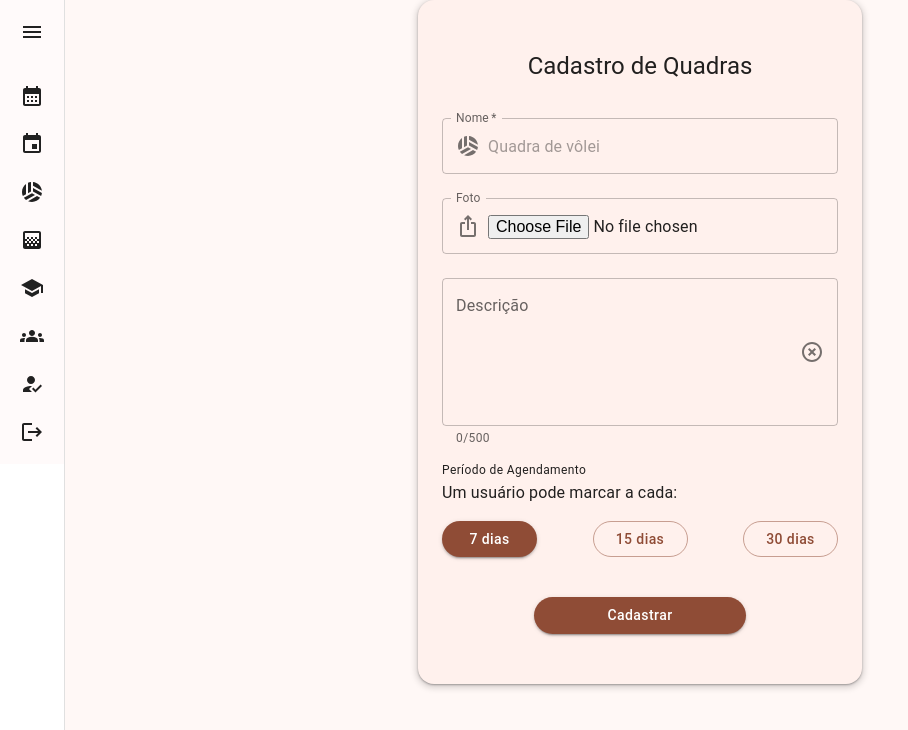
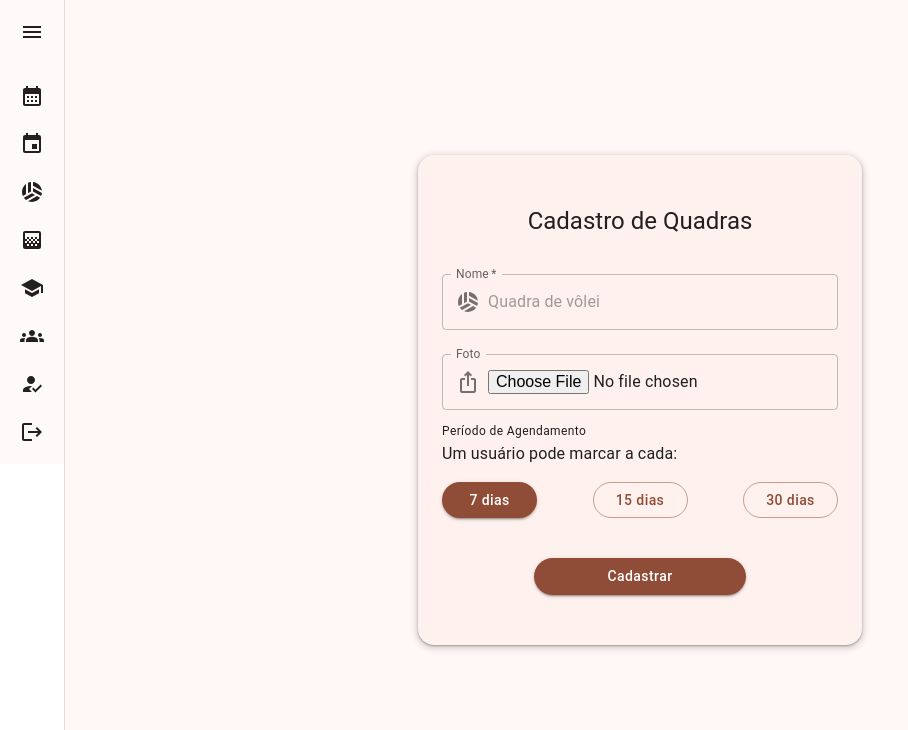
Before and after one commit to Engenharia-de-software-Gp05/Fronted-Complexo-Esportivo-UFCG, a React (Create React App) app: page /register-court in a window 1280 px wide. Shown: the top 730 px of the page, without its empty margins (0-908 px from the left). Built offline with nearby package versions, Linux system fonts and the light colour scheme; what @devexpress/dx-react-scheduler-material-ui would draw is missing.

Commit message:
fix: description and centering

```diff
--- a/package.json
+++ b/package.json
@@ -12,7 +12,7 @@
     "@devexpress/dx-react-scheduler-material-ui": "^4.0.8",
     "@emotion/react": "^11.11.4",
     "@emotion/styled": "^11.11.0",
-    "@mui/icons-material": "^5.15.14",
+    "@mui/icons-material": "^5.15.15",
     "@mui/material": "^5.15.11",
     "@mui/x-date-pickers": "^5.0.15",
     "@testing-library/jest-dom": "^5.17.0",
--- a/src/pages/court/registerCourt.js
+++ b/src/pages/court/registerCourt.js
@@ -1,17 +1,22 @@
-import React, { useState } from 'react';
-import { Box, Container, CssBaseline, TextField, Typography } from '@mui/material';
-import InputAdornment from '@mui/material/InputAdornment';
-import SportsVolleyballIcon from '@mui/icons-material/SportsVolleyball';
-import IosShareIcon from '@mui/icons-material/IosShare';
-import HighlightOffIcon from '@mui/icons-material/HighlightOff';
-import ThreeButtons from '../../components/threeButtons';
-import ButtonRegister from '../../components/buttonRegister';
+import React, { useState } from "react";
+import {
+  Box,
+  Container,
+  CssBaseline,
+  TextField,
+  Typography,
+} from "@mui/material";
+import InputAdornment from "@mui/material/InputAdornment";
+import SportsVolleyballIcon from "@mui/icons-material/SportsVolleyball";
+import IosShareIcon from "@mui/icons-material/IosShare";
+import ThreeButtons from "../../components/threeButtons";
+import ButtonRegister from "../../components/buttonRegister";
 
 export default function CadastrarQuadra() {
-  const [fullName, setFullName] = useState('');
+  const [fullName, setFullName] = useState("");
   const [photo, setPhoto] = useState(null);
-  const [description, setDescription] = useState('');
-  const [reserveDay, setReserveDay] = useState('');
+  const [description, setDescription] = useState("");
+  const [reserveDay, setReserveDay] = useState("");
 
   const handleChangeDescription = (event) => {
     const newtext = event.target.value;
@@ -31,15 +36,23 @@ export default function CadastrarQuadra() {
       fullName,
       photo,
       description,
-      reserveDay
+      reserveDay,
     });
   };
 
   return (
+    <Box
+      sx={{
+        display: "flex",
+        justifyContent: "center",
+        alignItems: "center",
+        height: "100vh",
+      }}
+    >
       <Container component="section" maxWidth="xs">
         <CssBaseline />
-      <Box sx={{ marginBottom: '20px', display: 'flex', justifyContent: 'center' }}>
-        <Typography variant='h5'>Cadastro de Quadras</Typography>
+        <Box sx={{ marginBottom: "20px", textAlign: "center" }}>
+          <Typography variant="h5">Cadastro de Quadras</Typography>
         </Box>
 
         <form onSubmit={handleSubmit}>
@@ -72,32 +85,22 @@ export default function CadastrarQuadra() {
               ),
             }}
           />
-        <TextField
-          fullWidth
-          margin="normal"
-          multiline
-          rows={5}
-          label="Descrição"
-          placeholder="Descreva brevemente a quadra."
-          onChange={handleChangeDescription}
-          helperText={`${description.length}/500`}
-          InputProps={{
-            endAdornment: (
-              <InputAdornment position="end">
-                <HighlightOffIcon />
-              </InputAdornment>
-            ),
-          }}
-        />
           <Typography variant="caption">Período de Agendamento</Typography>
           <Typography>Um usuário pode marcar a cada:</Typography>
           <Box>
             <ThreeButtons />
           </Box>
-        <Box sx={{ display: 'flex', justifyContent: 'center' }}>
+          <Box
+            sx={{
+              display: "flex",
+              justifyContent: "center",
+              marginTop: "20px",
+            }}
+          >
             <ButtonRegister />
           </Box>
         </form>
       </Container>
+    </Box>
   );
 }
```
Also changed, not shown: 1 other file (tests, documents, lock files or other folders). Lines whose indentation alone changed are shown as unchanged.
